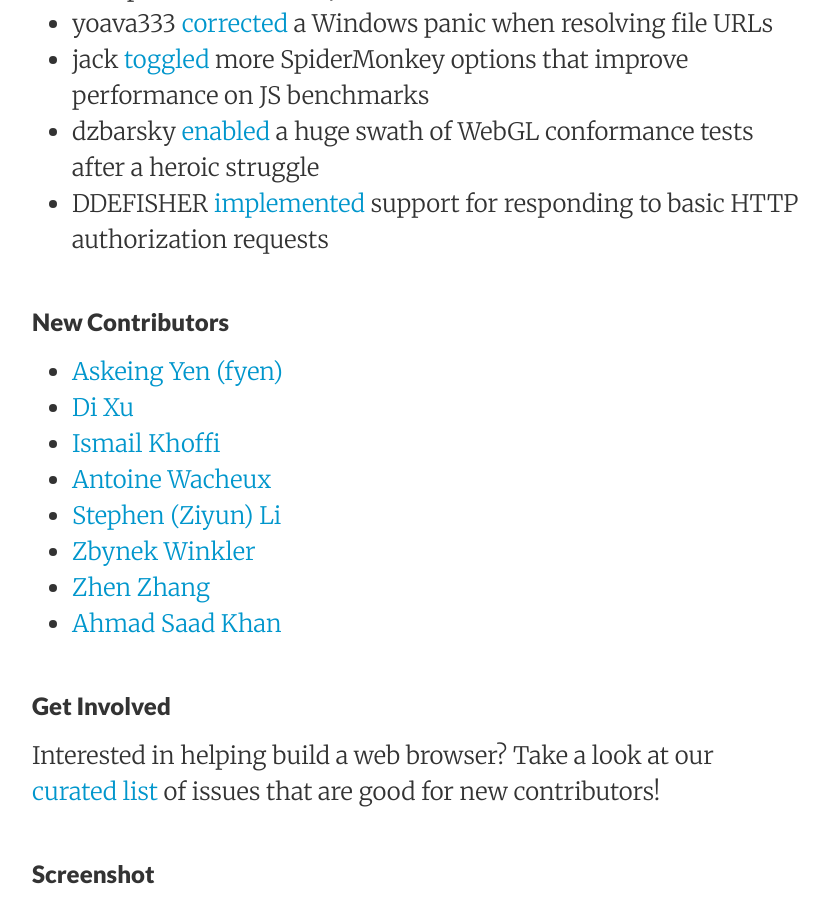
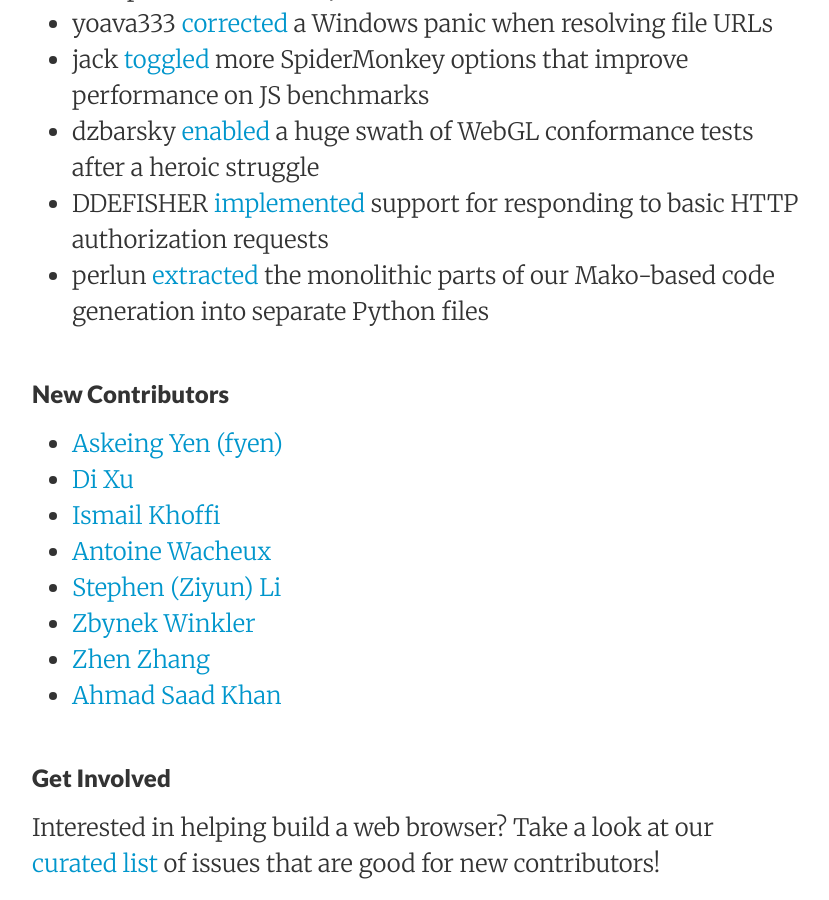
Before and after one commit to servo/blog.servo.org, a Jekyll site: the page built from _posts/2016-04-18-twis-60.md, in a window 1280 px wide and 900 px high, scrolled down 1803 px. Shown: the whole window, without its empty margins (224-1053 px from the left). Built offline with Jekyll 4.4.1, drawn with Linux system fonts in a browser that asks for light colours.

Commit message:
Add perlun's Mako work

```diff
--- a/_posts/2016-04-18-twis-60.md
+++ b/_posts/2016-04-18-twis-60.md
@@ -39,6 +39,7 @@ This week's status updates are [here](http://statusupdates.dev.mozaws.net/projec
  - jack [toggled](https://github.com/servo/servo/pull/10445) more SpiderMonkey options that improve performance on JS benchmarks
  - dzbarsky [enabled](https://github.com/servo/servo/pull/10373) a huge swath of WebGL conformance tests after a heroic struggle
  - DDEFISHER [implemented](https://github.com/servo/servo/pull/10328) support for responding to basic HTTP authorization requests
+ - perlun [extracted](https://github.com/servo/servo/pull/10617) the monolithic parts of our Mako-based code generation into separate Python files
 
 ### New Contributors
 
```
